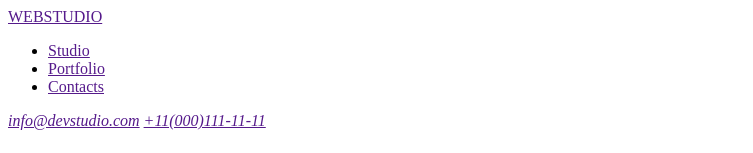
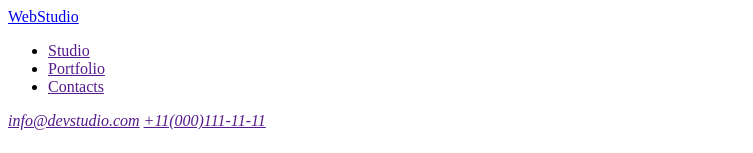
Before and after one commit to GolivetsAlex/goit-markup-hw-01, a plain HTML site: page index.html in a window 1280 px wide. Shown: the top 153 px of the page, without its empty margins (0-753 px from the left). Drawn offline with Linux system fonts and the light colour scheme.

Commit message:
Header fix 2

```diff
--- a/index.html
+++ b/index.html
@@ -8,7 +8,7 @@
   <body>
     <header>
       <nav>
-        <a href="">WEBSTUDIO</a>
+        <a href="/index.html">WebStudio</a>
       </nav>
 
       <nav>
```
